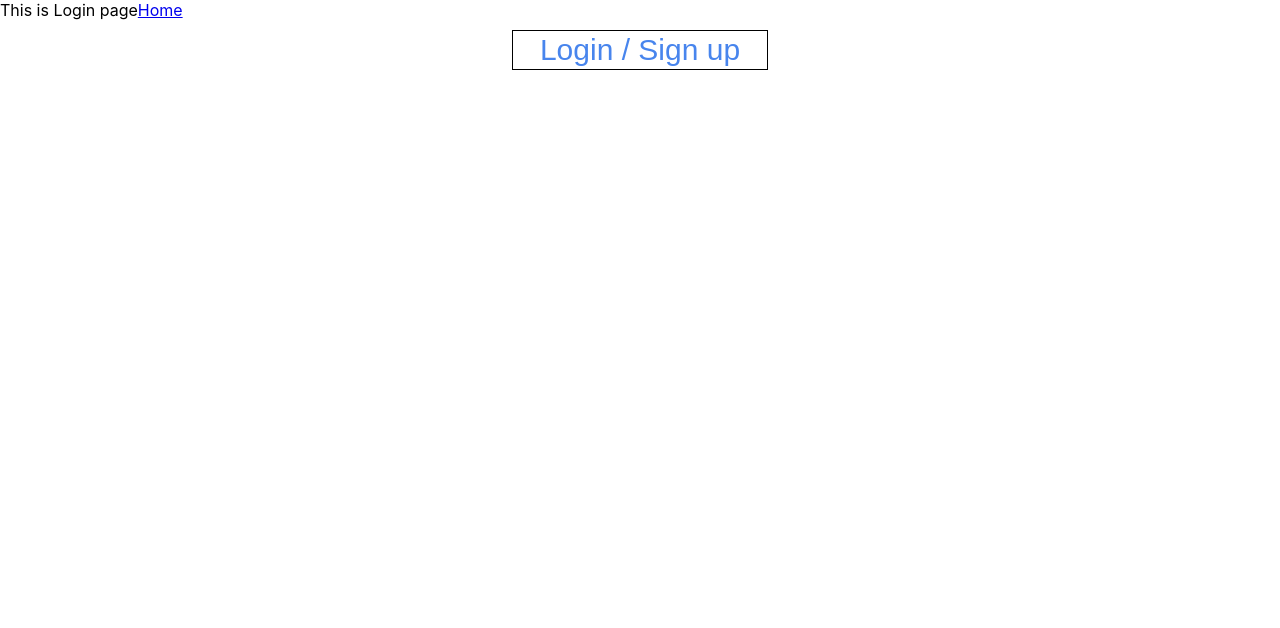
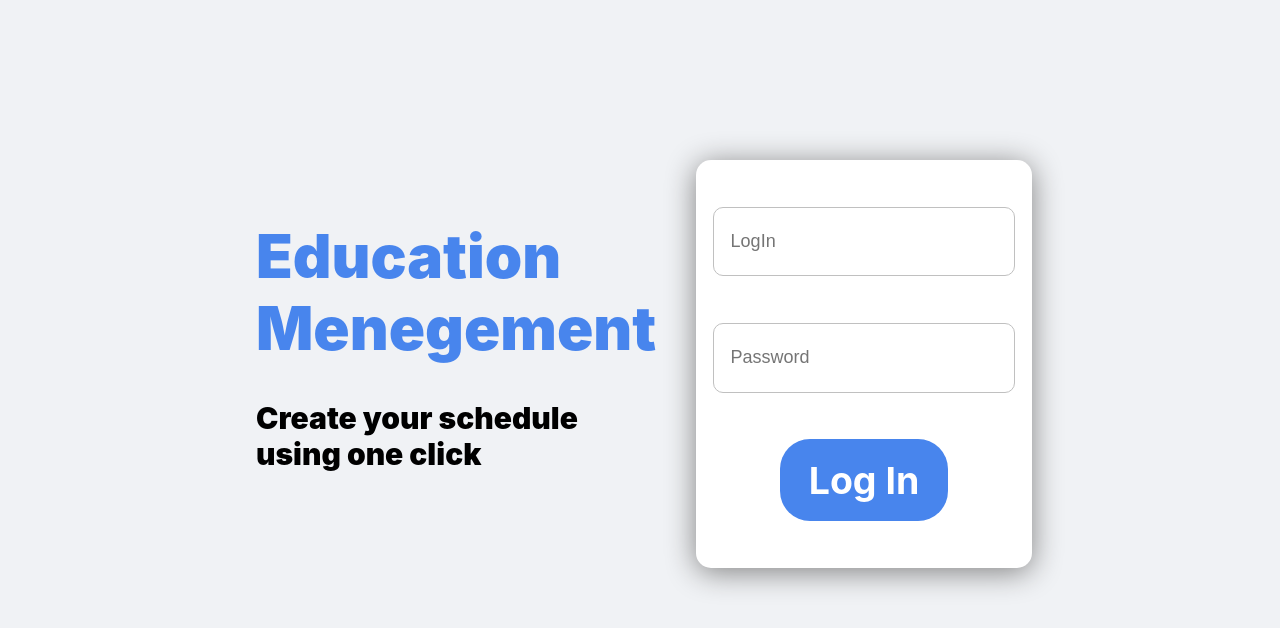
Before and after one commit to RafaelAfrikyan/Education-management, a React (Create React App) app: page / in a window 1280 px wide. Shown: the top 628 px of the page. Built offline with nearby package versions, Linux system fonts and the light colour scheme.

Commit message:
feat: added login page logic

```diff
--- a/src/App.js
+++ b/src/App.js
@@ -10,13 +10,26 @@ import Lecturer from "./Pages/Lecturer/Lecturer.js";
 import Faculties from "./Pages/Faculties/Faculties.jsx";
 import Login from "./Pages/Login/Login.jsx";
 import FacultiesTimetable from "./Components/FacultiesTimetable/FacultiesTimetable.jsx";
+import ProtectedRoute from "./Components/ProtectedRoute/ProtectedRoute.jsx";
+import { useState } from "react";
 
 function App() {
+
+  const [user, setUser] = useState(
+    {
+      username: '',
+      password: '',
+      isLog: false,
+    }
+  );
+
+  console.log(user)
+
   return (
     <div className="App">
       <Routes>
-        <Route path="/" element={<Login />} />
-
+        <Route path="/" element={<Login user={user} setUser={setUser} />} />
+        <Route element={<ProtectedRoute user={user} />}>
           <Route path="/home" element={<Layout />}>
             <Route index element={<Home />} />
             <Route path="lectures" element={<Lecturers />} />
@@ -26,6 +39,7 @@ function App() {
             <Route path="course" element={<Faculties />} />
             <Route path="create" element={<CreateClasslist />} />
           </Route>
+        </Route>
       </Routes>
     </div>
   );
--- a/src/Components/Home/Home.css
+++ b/src/Components/Home/Home.css
@@ -8,24 +8,3 @@
   justify-content: flex-start;
   align-items: center;
 }
-
-.login-button {
-    display: flex;
-  justify-content: space-around;
-  align-items: center;
-  border: 1px solid black;
-  width: 20vw;
-  height: 5vh;
-  margin: 10px auto;
-  transition: all 0.2s ease-in-out;
-  background-color: white;
-  color: rgba(72, 133, 237, 1);
-  cursor: pointer;
-  font-size: 30px;
-}
-
-.login-button:hover {
-  transform: scale(1.01);
-  background-color: rgba(72, 133, 237, 1);
-  color: white;
-}
--- /dev/null
+++ b/src/Components/ProtectedRoute/ProtectedRoute.jsx
@@ -0,0 +1,5 @@
+import { Outlet, Navigate } from "react-router-dom";
+
+export default function ProtectedRoute({ user }){
+    return user.isLog ? <Outlet/> : <Navigate to="/"/>
+}
--- a/src/Pages/Login/Login.jsx
+++ b/src/Pages/Login/Login.jsx
@@ -1,12 +1,54 @@
-import React from "react";
-import { Link } from "react-router-dom";
+import React, { useState } from "react";
+import "./style.css";
+import { Link, Navigate } from "react-router-dom";
 
-export default function Login() {
+
+
+export default function Login({ user, setUser }) {
+
+  const [username, setUsername] = useState('')
+  const [pass, setPass] = useState('')
+
+  let auth = () => {
+    if(username.length > 5 && pass.length > 5){
+      setUser(
+        {
+          username: username,
+          password: pass,
+          isLog: true
+        }
+      )
+    }
+
+  }
+
   return (
-    <div>
-      This is Login page
-      <Link to="/home">Home</Link>
-      <button className="login-button"> Login / Sign up </button>
+    <div className="wrapperLogin">
+      <div className="nameInfoWrapper">
+        <div className="nameInfo">
+          <div className="education_menegement">
+          <h1>Education</h1>
+          <h1>Menegement</h1>
+          </div>
+          <div className="info">
+            <p>Create your schedule</p>
+            <p>using one click</p>
+          </div>
+        </div>
+      </div>
+      <div className="loginFormWrapper">
+        <div className="loginForm">
+          <div className="form">
+          <input value={username} onChange={(e) => {
+            setUsername(e.target.value)
+          }} placeholder="LogIn"/>
+          <input value={pass} onChange={(e) => {
+            setPass(e.target.value)
+          }}placeholder="Password"/>
+          <Link to='/home' onClick={() => auth()}><h2>Log In</h2></Link>
+          </div>
+        </div>
+      </div>
     </div>
   );
 }
--- /dev/null
+++ b/src/Pages/Login/style.css
@@ -0,0 +1,90 @@
+.wrapperLogin {
+    width: 100%;
+    height: 100%;
+    display: flex;
+    flex-direction: row;
+    background: #f0f2f5;
+}
+.nameInfoWrapper {
+    width: 50%;
+    height: 100%;
+    display: flex;
+    justify-content: right;
+    align-items: center;
+
+}
+.nameInfo {
+    width: 60%;
+    height: 45%;
+}
+.education_menegement {
+    width: 100%;
+    height: 50%;
+    display: flex;
+    flex-direction: column;
+}
+.education_menegement > h1 {
+    font-weight: 900;
+    font-size: 60px;
+}
+.info {
+    width: 100%;
+    height: 50%;
+    display: flex;
+    flex-direction: column;
+}
+.info > p {
+    font-size: 30px;
+    font-weight: 900;
+}
+.loginFormWrapper {
+    width: 50%;
+    height: 100%;
+    display: flex;
+    justify-content: left;
+    align-items: center;
+}
+.loginForm {
+    width: 70%;
+    height: 60%;
+    display: flex;
+    justify-content: center;
+}
+.form {
+    width: 75%;
+    height: 85%;
+    display: flex;
+    flex-direction: column;
+    border-radius: 15px;
+    justify-content: space-evenly;
+    background-color: white;
+    align-items: center;
+    box-shadow: 0px 4px 30px gray;;
+}
+.form > input {
+    width: 90%;
+    height: 17%;
+    border: 1px solid silver;
+    border-radius: 10px;
+    outline: none;
+    padding: 5%;
+    font-size: large;
+    color: rgb(72, 133, 237);
+}
+.form > a {
+    width: 50%;
+    height: 20%;
+    border-radius: 30px;
+    border: none;
+    background-color: rgb(72, 133, 237);
+    text-decoration: none;
+    color: white;
+    display: flex;
+    justify-content: center;
+    align-items: center;
+    font-size: 25px;
+    font-weight: 900;
+}
+.form > a:hover {
+    background-color: rgb(136, 175, 255);
+}
```
Lines whose indentation alone changed are shown as unchanged.
